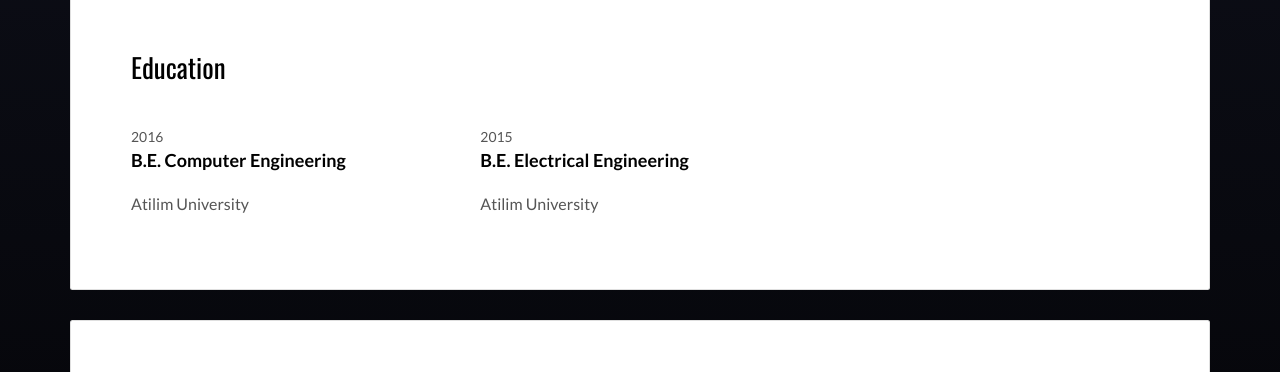
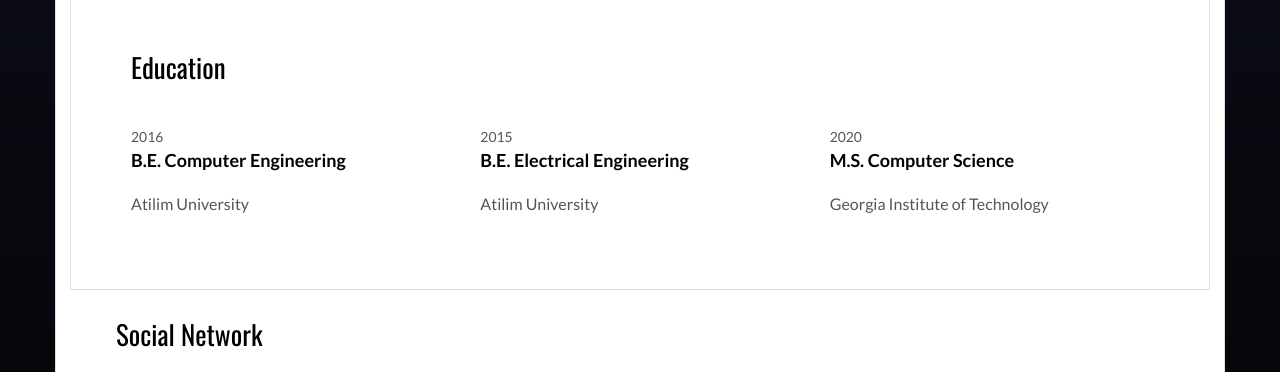
Before and after one commit to ashleyasli/ashleyasli.portfolio, a plain HTML site: page index.html in a window 1280 px wide. Shown: the part 2100-2472 px from the top of the page. Drawn offline with nearby package versions, Linux system fonts and the light colour scheme.

Commit message:
Update index.html

```diff
--- a/index.html
+++ b/index.html
@@ -192,19 +192,28 @@
             <div class="card-block">
               <h2>Education</h2>
               <div class="row">
-                <div class="col-md-4">
+               <div class="col-md-4">
                   <div class="education-experience">
                     <small class="date">2016</small>
                     <h3 class="h5 date-title">B.E. Computer Engineering</h3>
                     <p>Atilim University</p>
                   </div>
+                </div>
 
-                </div>
                 <div class="col-md-4">
                   <div class="education-experience">
                     <small class="date">2015</small>
                     <h3 class="h5 date-title">B.E. Electrical Engineering</h3>
                     <p>Atilim University</p>
+                  </div>
+                </div>
+
+                <div class="col-md-4">
+                    <div class="education-experience">
+                      <small class="date">2020</small>
+                      <h3 class="h5 date-title">M.S. Computer Science</h3>
+                      <p>Georgia Institute of Technology</p>
+                    </div>
                   </div>
                 </div>
               </div>
```
